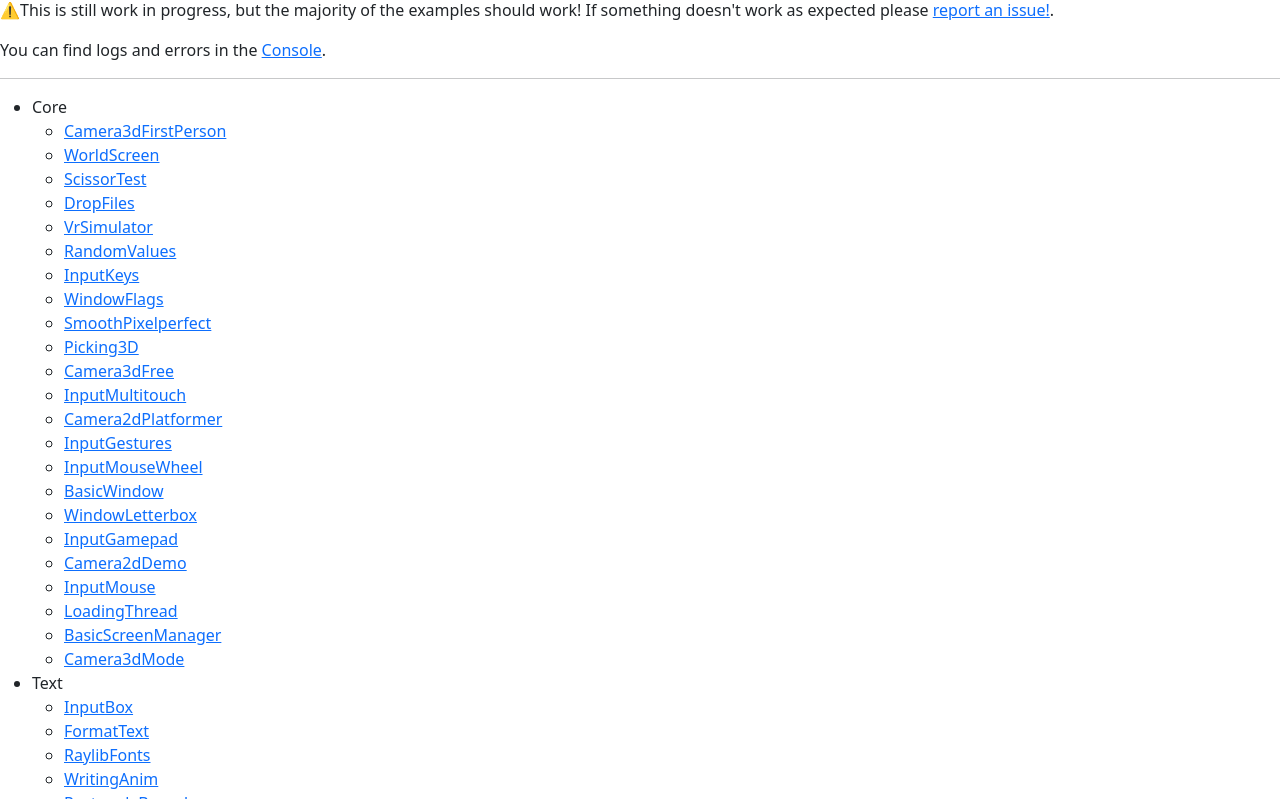
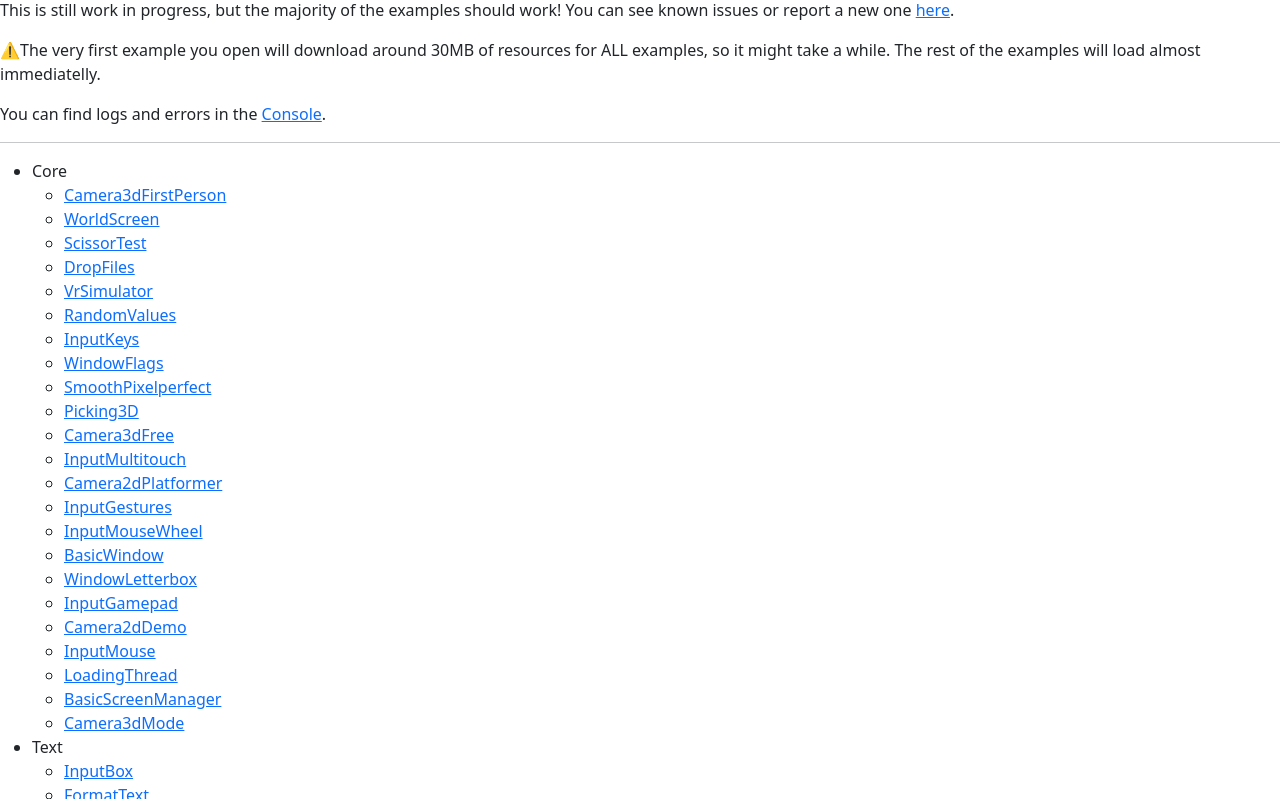
Before and after one commit to stanoddly/DotnetRaylibWasm, a plain HTML site: page DotnetRaylibWasm/index.html in a window 1280 px wide. Shown: the part 58-857 px from the top of the page. Drawn offline with nearby package versions, Linux system fonts and the light colour scheme.

Commit message:
Added a helpful warning to index.html

```diff
--- a/DotnetRaylibWasm/index.html
+++ b/DotnetRaylibWasm/index.html
@@ -10,7 +10,8 @@
 <body>
   <h1>Dotnet + Raylib + Wasm prototype</h1>
   <div>
-    <p>⚠️This is still work in progress, but the majority of the examples should work! If something doesn't work as expected please <a href="https://github.com/disketteman/DotnetRaylibWasm/issues">report an issue!</a>.</p>
+    <p>This is still work in progress, but the majority of the examples should work! You can see known issues or report a new one <a href="https://github.com/disketteman/DotnetRaylibWasm/issues">here</a>.</p>
+    <p>⚠️The very first example you open will download around 30MB of resources for ALL examples, so it might take a while. The rest of the examples will load almost immediatelly.</p>
     <p>You can find logs and errors in the <a href="https://developer.chrome.com/docs/devtools/console/">Console</a>.</p>
   </div>
   <hr />
```
